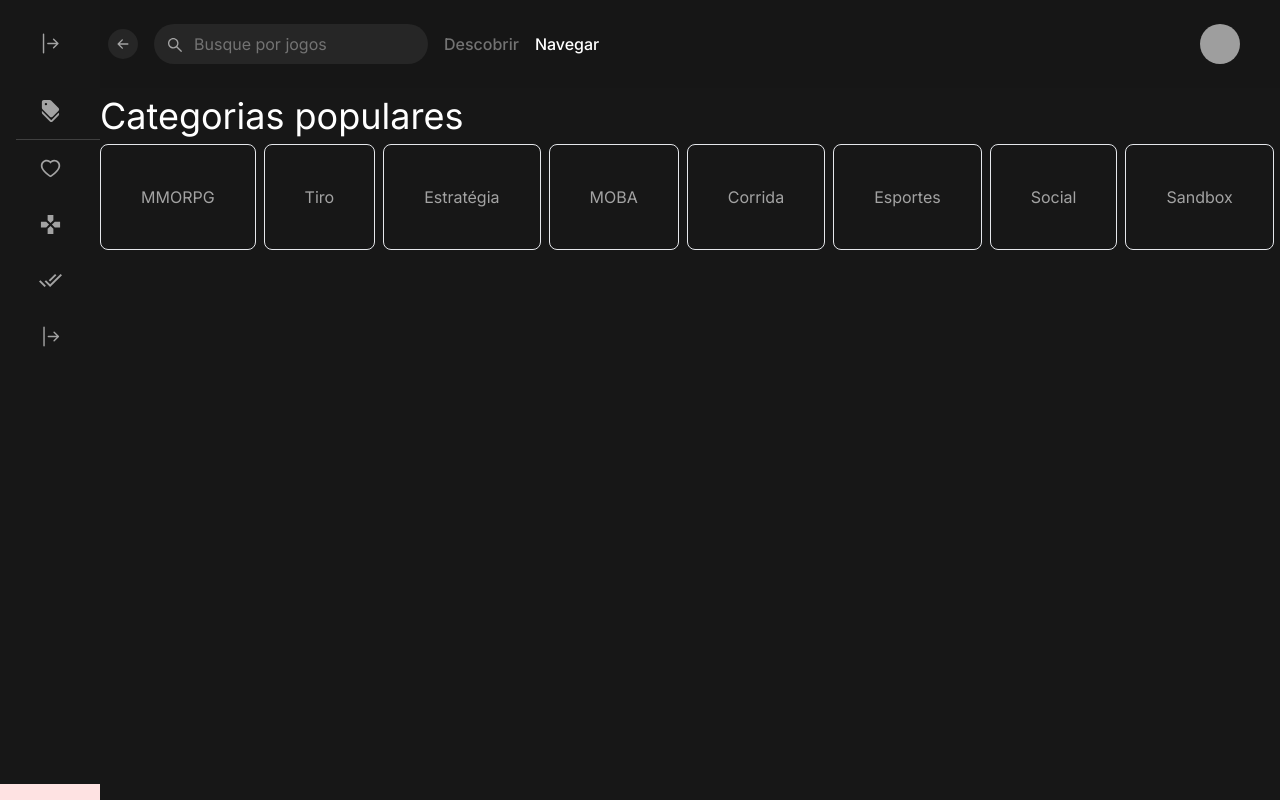
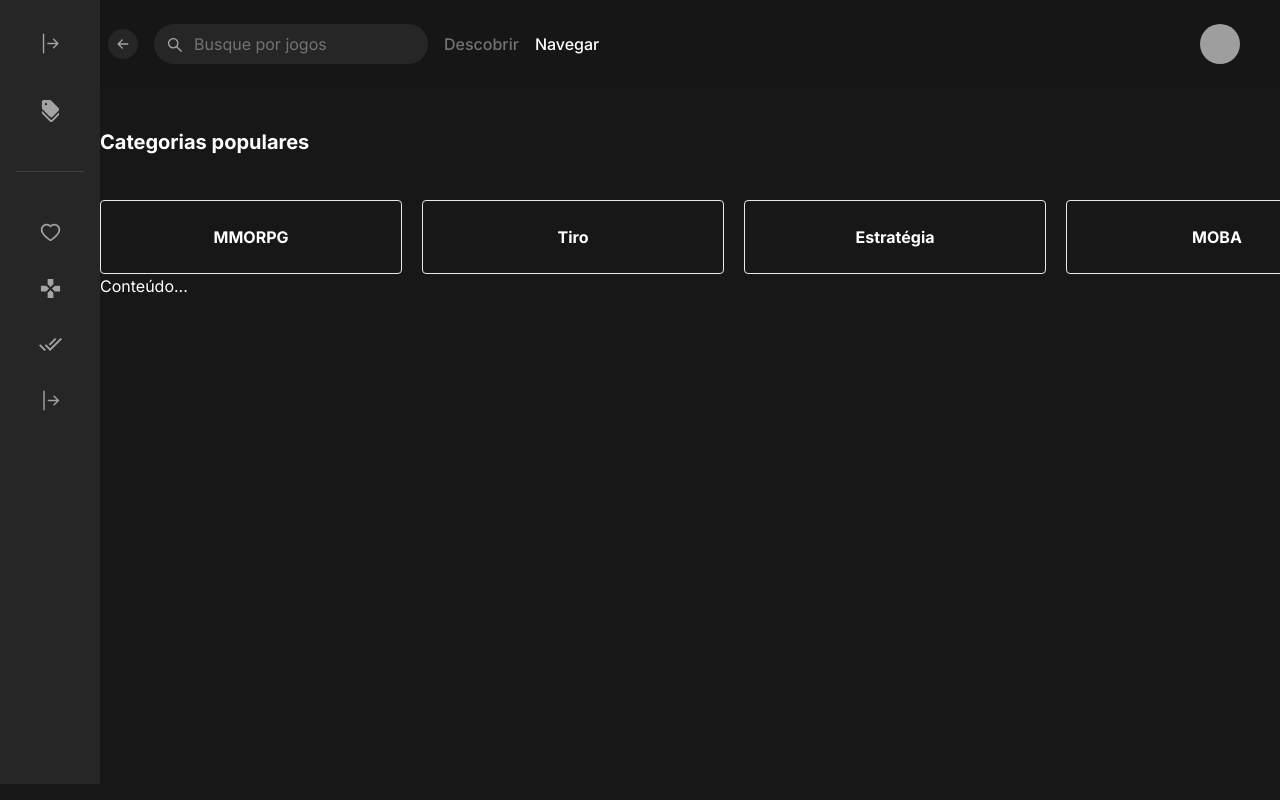
Before and after one commit to gustavros/deus-gamer, a Next.js app: page /navigation in a window 1280 px wide. Built offline with nearby package versions, Linux system fonts and the light colour scheme; grey boxes are pictures that could not be loaded.

Commit message:
feat: adjustes routes and swiper

```diff
--- a/app/(routes)/category/[categories]/page.tsx
+++ b/app/(routes)/category/[categories]/page.tsx
@@ -44,7 +44,7 @@ const CategoryPage = () => {
               <Link
                 href={`/game/${game.id}`}
                 key={game.id}
-                className="flex flex-col"
+                className="hover:brightness-125 transition-all flex flex-col"
               >
                 <img
                   className="rounded-lg cursor-pointer"
--- a/app/(routes)/navigation/page.tsx
+++ b/app/(routes)/navigation/page.tsx
@@ -1,28 +1,66 @@
-import { useFetch } from "@/hooks/useFetch";
+"use client";
+
 import { Categories } from "@/utils/Categories";
 
 import Link from "next/link";
-import React from "react";
+import React, { useRef } from "react";
 
-const Navigation = () => {
+import "swiper/css";
+import { Swiper, SwiperSlide } from "swiper/react";
+
+import { SwiperSlideHeading } from "@/components/Swiper/SwiperSlideHeading";
+import { BsArrowRightShort } from "react-icons/bs";
+
+const NavigationPage = () => {
+  const swiperRef = useRef<any>(null);
+
+  const handleNext = () => {
+    swiperRef.current.swiper.slideNext();
+  };
+
   return (
     <div className="py-24 bg-neutral-900 h-full">
-      <h1 className="text-4xl">Categorias populares</h1>
-      <div className="flex gap-2 py-2 overflow-auto">
+      <div className="flex flex-col w-[1590px] mx-auto">
+        <div className="flex justify-between py-8">
+          <SwiperSlideHeading>Categorias populares</SwiperSlideHeading>
+          <button
+            className="flex items-center gap-2 px-4 py-2 rounded-lg bg-neutral-800 hover:bg-neutral-700 transition"
+            onClick={handleNext}
+          >
+            <BsArrowRightShort size={24} />
+          </button>
+        </div>
+        <Swiper
+          ref={swiperRef}
+          slidesPerView={5}
+          spaceBetween={20}
+          loop={true}
+          className="swiper w-[1590px] mx-auto"
+          slideNextClass="swiper-button-next"
+          slidePrevClass="swiper-button-prev"
+          navigation={true}
+        >
           {Categories.map((category) => {
             return (
+              <SwiperSlide key={category.search}>
                 <Link
                   href={`/category/${category.search}`}
                   key={category.search}
-              className="border rounded-lg p-4 hover:bg-[#2a2a2a] transition text-neutral-400 hover:text-white flex items-center px-10 text-center"
+                  className="border w-full p-6 flex items-center justify-center hover:bg-neutral-800 transition-all rounded text-center font-bold"
                 >
                   <span>{category.label}</span>
                 </Link>
+              </SwiperSlide>
             );
           })}
+        </Swiper>
+      </div>
+
+      <div className="">
+        <h1>Conteúdo...</h1>
       </div>
     </div>
   );
 };
 
-export default Navigation;
+export default NavigationPage;
--- a/app/(routes)/sort/[sort-by]/page.tsx
+++ b/app/(routes)/sort/[sort-by]/page.tsx
@@ -23,19 +23,31 @@ const SortByPage = () => {
   };
 
   return (
-    <div className="flex flex-col items-center justify-center py-24 bg-neutral-900">
-      <h1 className="text-4xl font-bold text-center text-neutral-100 py-8">
+    <div className="flex flex-col py-24 bg-neutral-900">
+      <h1 className="text-5xl font-regular text-left text-neutral-100 py-8 px-10">
         {sort.sort}
       </h1>
 
       {loading ? (
         <Loading />
       ) : (
-        <div className="grid grid-cols-4 place-items-center gap-4">
+        <div className="grid grid-cols-5 place-items-center gap-8 px-12 ">
           {data?.map((game) => (
-            <Link href={`/game/${game.id}`} key={game.id}>
-              <img src={game.thumbnail} alt={game.title} className="w-96" />
-              <p>{game.title}</p>
+            <Link
+              href={`/game/${game.id}`}
+              key={game.id}
+              className="hover:brightness-125 transition-all flex flex-col"
+            >
+              <img
+                src={game.thumbnail}
+                alt={game.title}
+                className="w-96 rounded"
+              />
+
+              <span className="uppercase text-neutral-500 text-xs pt-2 font-semibold">
+                Jogo base
+              </span>
+              <p className="font-bold">{game.title}</p>
             </Link>
           ))}
         </div>
--- a/app/(site)/page.tsx
+++ b/app/(site)/page.tsx
@@ -11,15 +11,10 @@ import { useFetch } from "@/hooks/useFetch";
 
 export default function Home() {
   const { data: games, loading } = useFetch();
-  const { data: releases } = useFetch({
+
+  const { data: social } = useFetch({
     params: {
-      "sort-by": "release-date",
-    },
-  });
-
-  const { data: pvp } = useFetch({
-    params: {
-      category: "pvp",
+      category: "social",
       "sort-by": "popularity",
     },
   });
@@ -43,6 +38,12 @@ export default function Home() {
     },
   });
 
+  const { data: releases } = useFetch({
+    params: {
+      "sort-by": "release-date",
+    },
+  });
+
   return (
     <>
       {loading ? (
@@ -50,6 +51,7 @@ export default function Home() {
       ) : (
         <main className="flex flex-col items-center gap-20 bg-neutral-900 py-8">
           <div className="flex flex-col justify-center items-center pt-20 w-full">
+            {/* hero */}
             <div>
               <div className="flex gap-10">
                 <Link href={`/game/${games?.map((game) => game.id).at(0)}`}>
@@ -115,7 +117,7 @@ export default function Home() {
 
             <SwiperSlideRoot data={fps} label="Jogos de FPS" />
 
-            <SwiperSlideRoot data={pvp} label="Jogos de PVP" />
+            <SwiperSlideRoot data={social} label="Jogos com interação social" />
           </div>
         </main>
       )}
--- a/components/Sidebar/SidebarRoot.tsx
+++ b/components/Sidebar/SidebarRoot.tsx
@@ -95,7 +95,7 @@ export const SidebarRoot = ({ children }: SidebarRootProps) => {
   return (
     <div className="flex h-full">
       {sidebar.isOpen ? (
-        <div className="flex flex-col bg-black w-[280px]">
+        <div className="flex flex-col w-[260px]">
           <SidebarBox className="flex-1">
             <div className="pl-6 pr-3 py-4 text-xl flex justify-between">
               <span>
@@ -118,7 +118,7 @@ export const SidebarRoot = ({ children }: SidebarRootProps) => {
 
               <Separator
                 orientation="horizontal"
-                className="bg-neutral-700 h-[1px] mx-4 my-8"
+                className="bg-neutral-700 h-[1px] mx-4 my-8 w-[calc(100%-32px)]"
               />
             </div>
 
@@ -134,8 +134,8 @@ export const SidebarRoot = ({ children }: SidebarRootProps) => {
           </SidebarBox>
         </div>
       ) : (
-        <div className="flex flex-col gap-4 bg-red-100 w-[100px] transition-all pb-4">
-          <SidebarBox className="flex flex-col  flex-1">
+        <div className="flex flex-col gap-4 bg-neutral-900 w-[100px] transition-all pb-4 ">
+          <SidebarBox className="flex flex-col flex-1 bg-neutral-800">
             <BsArrowBarRight
               onClick={sidebar.onOpen}
               size={23}
@@ -165,7 +165,7 @@ export const SidebarRoot = ({ children }: SidebarRootProps) => {
 
             <Separator
               orientation="horizontal"
-              className="bg-neutral-700 h-[1px] mx-4"
+              className="bg-neutral-700 h-[1px] mx-4 my-8 w-[calc(100%-32px)]"
             />
 
             {collections.map((item) => (
--- a/components/Swiper/SwiperSlideRoot.tsx
+++ b/components/Swiper/SwiperSlideRoot.tsx
@@ -1,10 +1,11 @@
-import React from "react";
+import React, { useEffect, useRef } from "react";
 
 import "swiper/css";
 import { Swiper, SwiperSlide } from "swiper/react";
 import { SwiperSlideItem } from "./SwiperSlideItem";
 import { SwiperSlideHeading } from "./SwiperSlideHeading";
 import { IGameList } from "@/interfaces/IGameList";
+import { BsArrowRightShort } from "react-icons/bs";
 
 interface SwiperSlideRootProps {
   data: IGameList[] | null;
@@ -12,13 +13,36 @@ interface SwiperSlideRootProps {
 }
 
 const SwiperSlideRoot = ({ data, label }: SwiperSlideRootProps) => {
+  const swiperRef = useRef<any>(null);
+
+  const handleNext = () => {
+    swiperRef.current.swiper.slideNext();
+  };
+
   return (
     <div className="flex flex-col gap-2 py-12">
-      <SwiperSlideHeading>{label}</SwiperSlideHeading>
+      <div className="flex justify-between w-full">
+        <SwiperSlideHeading>{label}</SwiperSlideHeading>
+
+        <button
+          className="flex items-center gap-2 px-4 py-2 rounded-lg bg-neutral-800 hover:bg-neutral-700 transition"
+          onClick={handleNext}
+        >
+          <BsArrowRightShort size={24} />
+        </button>
+      </div>
       <Swiper
+        ref={swiperRef}
         slidesPerView={5}
         spaceBetween={20}
-        className="swiper w-[1540px] mx-auto "
+        loop={true}
+        className="swiper w-[1590px] mx-auto "
+        slideNextClass="swiper-button-next"
+        slidePrevClass="swiper-button-prev"
+        navigation={true}
+        autoplay={{
+          delay: 1000,
+        }}
       >
         {data
           ?.map((game) => {
@@ -28,7 +52,7 @@ const SwiperSlideRoot = ({ data, label }: SwiperSlideRootProps) => {
               </SwiperSlide>
             );
           })
-          .slice(30, Math.random() * 200)}
+          .slice(0, data.length)}
       </Swiper>
     </div>
   );
```
Also changed, not shown: 1 other file (tests, documents, lock files or other folders). Lines whose indentation alone changed are shown as unchanged.
